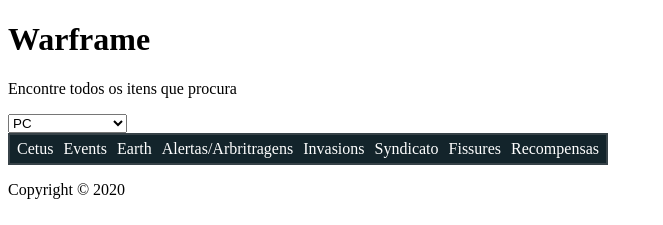
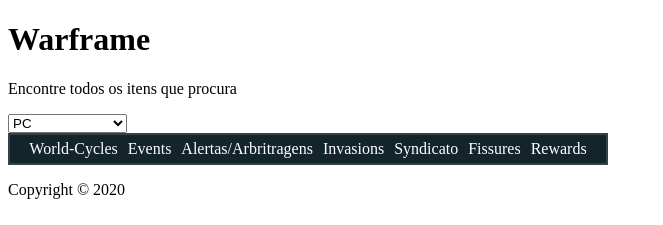
Before and after one commit to Matan18/warframe-angular, an Angular app: page / in a window 1280 px wide. Shown: the top 225 px of the page, without its empty margins (0-663 px from the left). Built offline with nearby package versions, Linux system fonts and the light colour scheme.

Commit message:
Feature: Added Vallis Status

```diff
--- a/src/app/app.module.ts
+++ b/src/app/app.module.ts
@@ -15,6 +15,7 @@
 import { InvasionComponent } from './notify-menu/invasion/invasion.component';
 import { ConstructionProgressComponent } from './notify-menu/invasion/construction-progress/construction-progress.component';
 import { FissureComponent } from './notify-menu/fissure/fissure.component';
+import { VallisStatusComponent } from './notify-menu/vallis-status/vallis-status.component';
 
 @NgModule({
   declarations: [
@@ -28,7 +29,8 @@
     ArbitrationComponent,
     InvasionComponent,
     ConstructionProgressComponent,
-    FissureComponent
+    FissureComponent,
+    VallisStatusComponent
   ],
   imports: [
     BrowserModule,
--- a/src/app/notify-menu/notify-menu.component.html
+++ b/src/app/notify-menu/notify-menu.component.html
@@ -12,14 +12,15 @@
     </li>
   </ul>
   <div [ngSwitch]="selectedValue">
-    <div *ngSwitchCase="'Cetus'">
+    <div *ngSwitchCase="'World-Cycles'">
       <app-cetus-status [baseUrl]="baseUrl"></app-cetus-status>
+      <app-earthcycle [baseUrl]="baseUrl"></app-earthcycle>
+      <app-vallis-status [baseUrl]="baseUrl"></app-vallis-status>
     </div>
     <div *ngSwitchCase="'Events'">
       <h1>Cetus</h1>
     </div>
     <div *ngSwitchCase="'Earth'">
-      <app-earthcycle [baseUrl]="baseUrl"></app-earthcycle>
     </div>
     <div *ngSwitchCase="'Alertas/Arbritragens'">
       <app-alerts [baseUrl]="baseUrl"></app-alerts>
--- a/src/app/notify-menu/notify-menu.component.sass
+++ b/src/app/notify-menu/notify-menu.component.sass
@@ -12,11 +12,11 @@
   li
     margin: 0
     padding: 0
-
     p
       margin: 0
       padding: 0
       color: #ffffff
+      word-wrap: none
     div
       padding: 5px 0
       margin: 0 5px
--- a/src/app/notify-menu/notify-menu.component.ts
+++ b/src/app/notify-menu/notify-menu.component.ts
@@ -48,7 +48,7 @@
 const itemList: IItemList[] = [
   {
     id: 0,
-    name: 'Cetus',
+    name: 'World-Cycles',
     selected: false
   },
   {
@@ -58,32 +58,27 @@
   },
   {
     id: 2,
-    name: 'Earth',
+    name: 'Alertas/Arbritragens',
     selected: false
   },
   {
     id: 3,
-    name: 'Alertas/Arbritragens',
+    name: 'Invasions',
     selected: false
   },
   {
     id: 4,
-    name: 'Invasions',
+    name: 'Syndicato',
     selected: false
   },
   {
     id: 5,
-    name: 'Syndicato',
+    name: 'Fissures',
     selected: false
   },
   {
     id: 6,
-    name: 'Fissures',
-    selected: false
-  },
-  {
-    id: 7,
-    name: 'Recompensas',
+    name: 'Rewards',
     selected: false
   },
 ]
--- /dev/null
+++ b/src/app/notify-menu/vallis-status/VallisStatus.ts
@@ -0,0 +1,9 @@
+export interface IVallisStatus {
+  id: string,
+  expiry: string,
+  isWarm: boolean,
+  state: string,
+  activation: string,
+  timeLeft: string,
+  shortString: string
+}
--- /dev/null
+++ b/src/app/notify-menu/vallis-status/list.service.ts
@@ -0,0 +1,21 @@
+import { HttpClient } from '@angular/common/http';
+import { Injectable } from '@angular/core';
+import { Observable } from 'rxjs';
+import { IVallisStatus } from "./VallisStatus";
+
+@Injectable({
+  providedIn: 'root'
+})
+export class ListService {
+
+  constructor(
+    private http: HttpClient
+  ) { }
+
+  param: string = "/vallisCycle"
+
+  getVallisStatus(baseUrl: string): Observable<IVallisStatus> {
+    return this.http.get<IVallisStatus>(baseUrl + this.param)
+
+  }
+}
--- /dev/null
+++ b/src/app/notify-menu/vallis-status/vallis-status.component.html
@@ -0,0 +1,6 @@
+<h1>Vallis</h1>
+<div *ngIf='vallisStatus'>
+  <h3>
+    {{vallisStatus.state}}
+  </h3>
+</div>
--- /dev/null
+++ b/src/app/notify-menu/vallis-status/vallis-status.component.ts
@@ -0,0 +1,24 @@
+import { Component, Input, OnInit } from '@angular/core';
+import { ListService } from './list.service';
+import { IVallisStatus } from './VallisStatus';
+
+@Component({
+  selector: 'app-vallis-status',
+  templateUrl: './vallis-status.component.html',
+  styleUrls: ['./vallis-status.component.sass']
+})
+export class VallisStatusComponent implements OnInit {
+
+  @Input() baseUrl: string;
+  constructor(
+    private listService: ListService
+  ) { }
+  vallisStatus: IVallisStatus;
+
+  ngOnInit(): void {
+    this.listService.getVallisStatus(this.baseUrl).subscribe(observer =>
+      this.vallisStatus = observer
+    )
+  }
+
+}
```
Also changed, not shown: src/app/notify-menu/vallis-status/vallis-status.component.sass (added), 2 other files (tests, documents, lock files or other folders).
